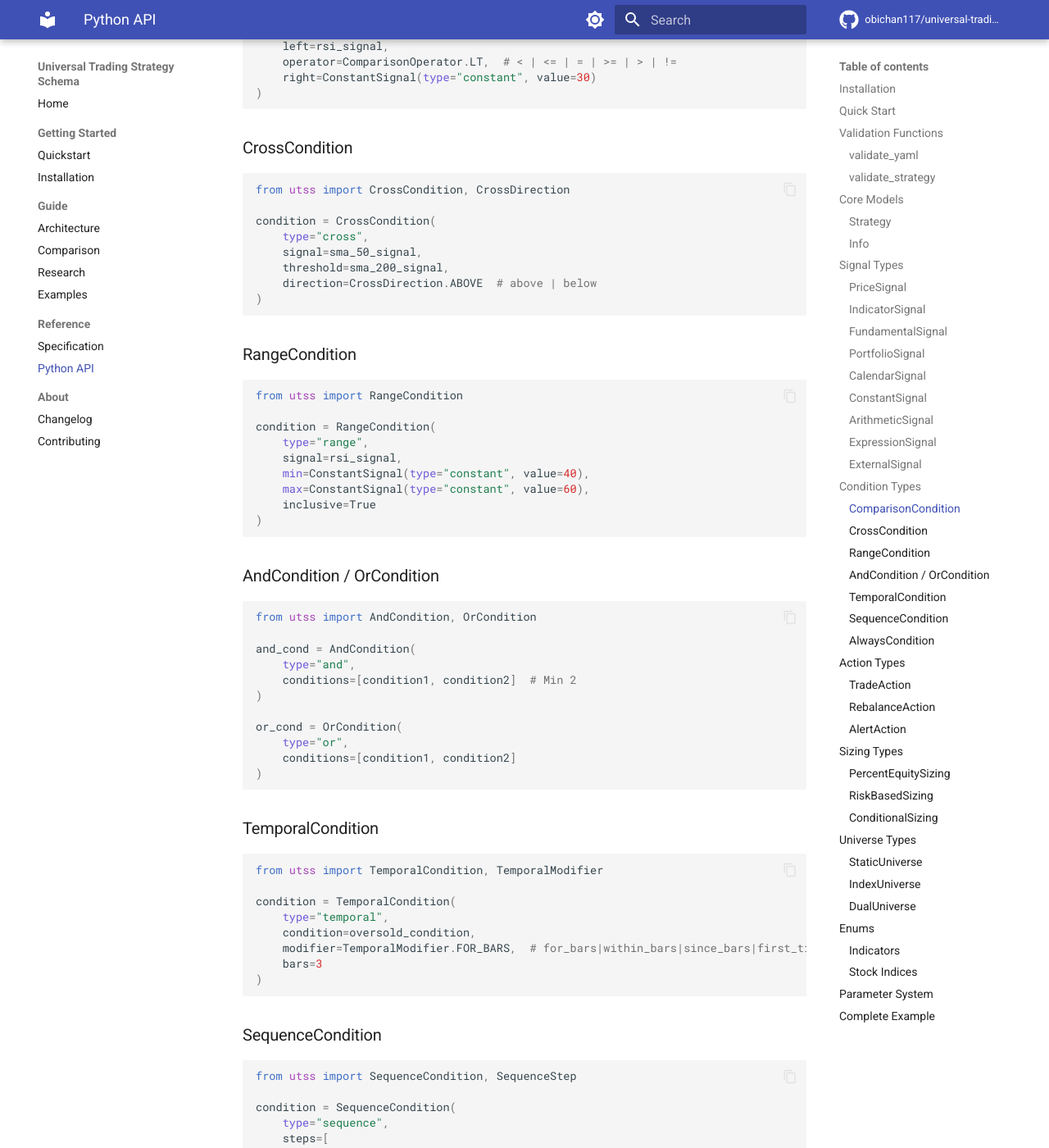
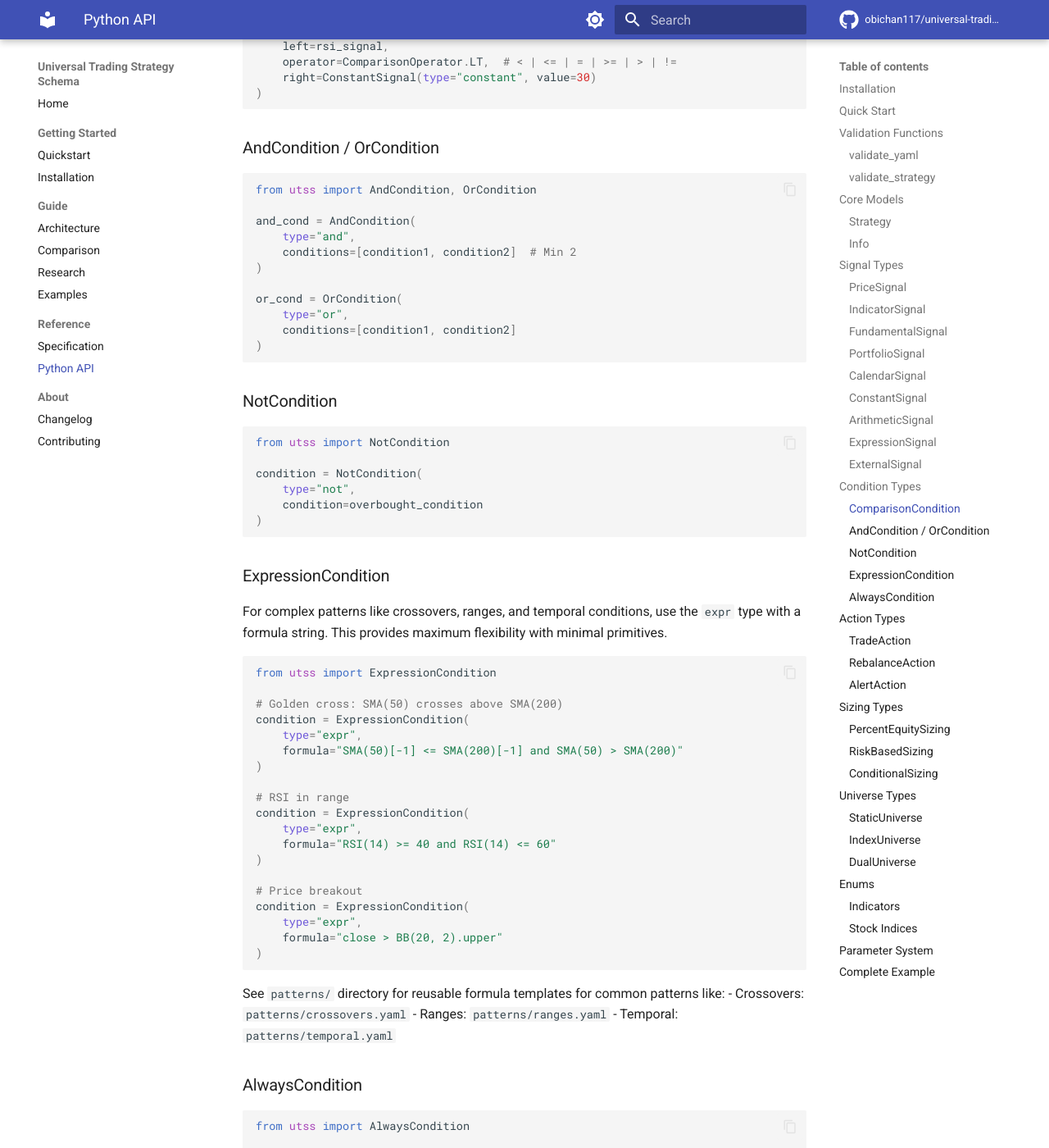
Before and after one commit to obichan117/universal-trading-strategy-schema, an MkDocs documentation site: the page built from docs/api.md, in a window 1280 px wide and 1400 px high, scrolled down 5210 px. Shown: the whole window at 82% size. Built offline with MkDocs 1.6.1 and Material for MkDocs 9.7.7, drawn with Linux system fonts in a browser that asks for light colours; comment, search, counter and statistics services are not loaded; some of the changed text lies outside the part shown.

Commit message:
docs: update condition type examples to v1.0 expr format
Remove references to deprecated condition types (cross, range, temporal,
sequence) and replace with v1.0 expr formula syntax:

- docs/api.md: Replace CrossCondition, RangeCondition, TemporalCondition,
  SequenceCondition sections with NotCondition and ExpressionCondition docs
- docs/quickstart.md: Update condition examples to use expr formulas
- docs/comparison.md: Update golden cross example to use expr
- docs/research.md: Update Pine Script mapping to use expr

All documentation now consistent with UTSS v1.0 minimal primitives:
comparison, and, or, not, expr, always

Co-Authored-By: Claude Opus 4.5 <noreply@anthropic.com>

````diff
--- a/docs/api.md
+++ b/docs/api.md
@@ -264,33 +264,6 @@ condition = ComparisonCondition(
 )
 ```
 
-### CrossCondition
-
-```python
-from utss import CrossCondition, CrossDirection
-
-condition = CrossCondition(
-    type="cross",
-    signal=sma_50_signal,
-    threshold=sma_200_signal,
-    direction=CrossDirection.ABOVE  # above | below
-)
-```
-
-### RangeCondition
-
-```python
-from utss import RangeCondition
-
-condition = RangeCondition(
-    type="range",
-    signal=rsi_signal,
-    min=ConstantSignal(type="constant", value=40),
-    max=ConstantSignal(type="constant", value=60),
-    inclusive=True
-)
-```
-
 ### AndCondition / OrCondition
 
 ```python
@@ -307,34 +280,48 @@ or_cond = OrCondition(
 )
 ```
 
-### TemporalCondition
+### NotCondition
 
 ```python
-from utss import TemporalCondition, TemporalModifier
+from utss import NotCondition
 
-condition = TemporalCondition(
-    type="temporal",
-    condition=oversold_condition,
-    modifier=TemporalModifier.FOR_BARS,  # for_bars|within_bars|since_bars|first_time|nth_time
-    bars=3
+condition = NotCondition(
+    type="not",
+    condition=overbought_condition
 )
 ```
 
-### SequenceCondition
+### ExpressionCondition
+
+For complex patterns like crossovers, ranges, and temporal conditions, use the `expr` type
+with a formula string. This provides maximum flexibility with minimal primitives.
 
 ```python
-from utss import SequenceCondition, SequenceStep
+from utss import ExpressionCondition
 
-condition = SequenceCondition(
-    type="sequence",
-    steps=[
-        SequenceStep(condition=step1_condition, within_bars=5),
-        SequenceStep(condition=step2_condition, min_bars=1)
-    ],
-    reset_on=None,
-    expire_bars=20
+# Golden cross: SMA(50) crosses above SMA(200)
+condition = ExpressionCondition(
+    type="expr",
+    formula="SMA(50)[-1] <= SMA(200)[-1] and SMA(50) > SMA(200)"
+)
+
+# RSI in range
+condition = ExpressionCondition(
+    type="expr",
+    formula="RSI(14) >= 40 and RSI(14) <= 60"
+)
+
+# Price breakout
+condition = ExpressionCondition(
+    type="expr",
+    formula="close > BB(20, 2).upper"
 )
 ```
+
+See `patterns/` directory for reusable formula templates for common patterns like:
+- Crossovers: `patterns/crossovers.yaml`
+- Ranges: `patterns/ranges.yaml`
+- Temporal: `patterns/temporal.yaml`
 
 ### AlwaysCondition
 
````
Also changed, not shown: docs/comparison.md (+4 -8 lines), docs/quickstart.md (+10 -18 lines), docs/research.md (+1 -1 lines).
